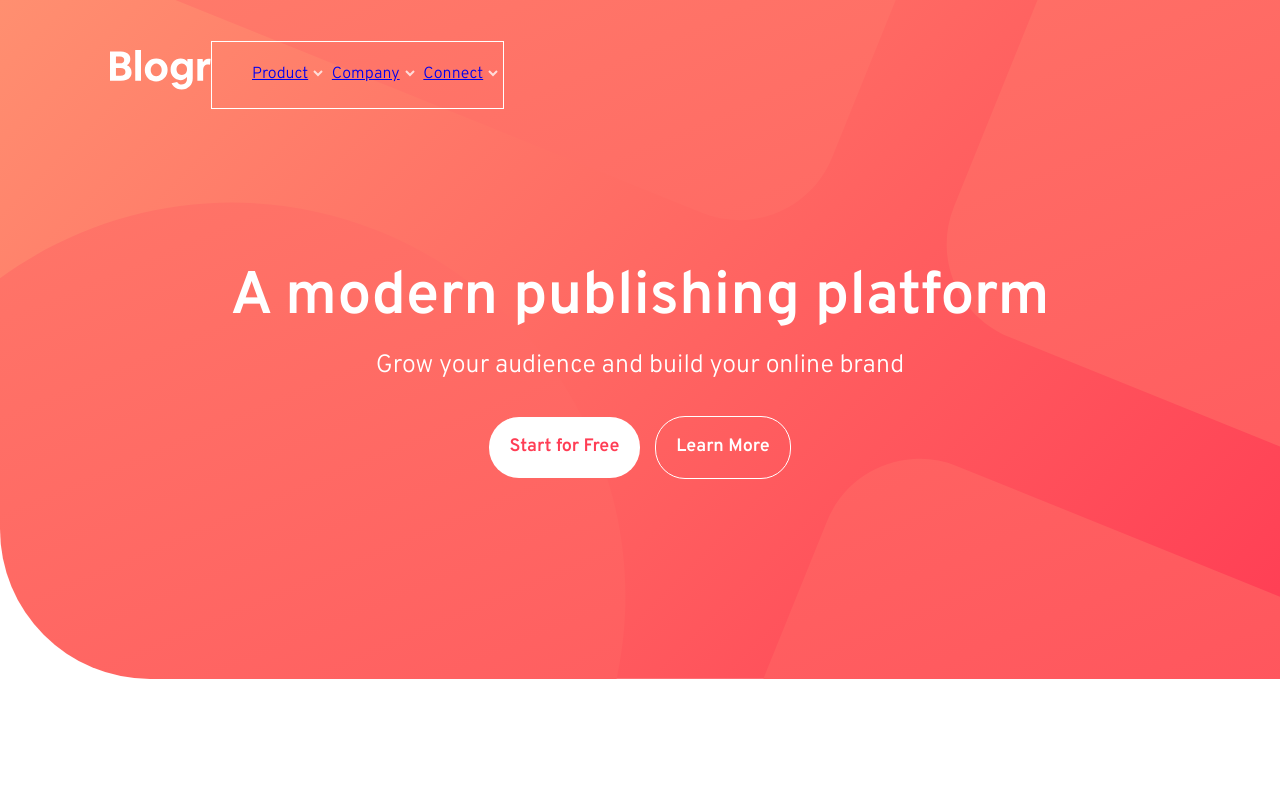
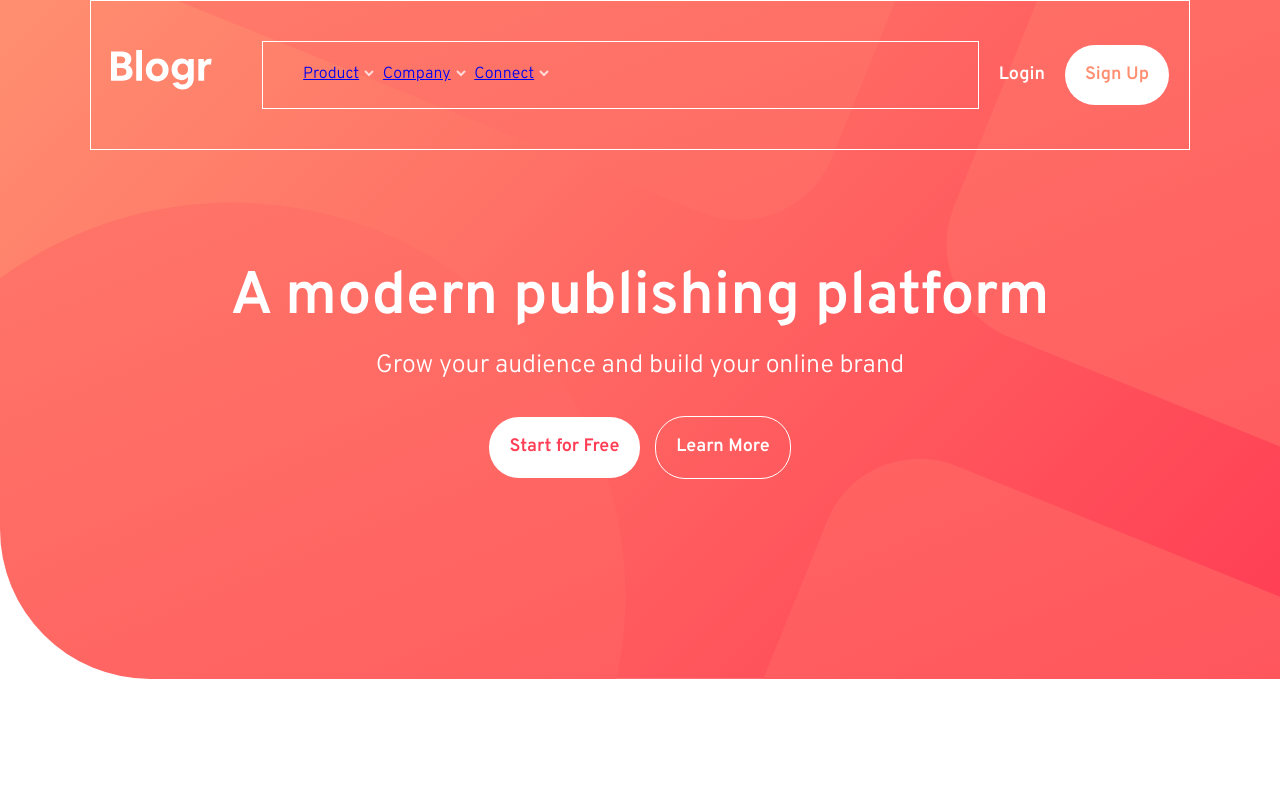
Before and after one commit to bengera/blogr, a website: page index.html in a window 1280 px wide. Shown: the top 796 px of the page. Drawn offline with Linux system fonts and the light colour scheme.

Commit message:
nav-positioning-fix

```diff
--- a/index.html
+++ b/index.html
@@ -75,6 +75,11 @@
             <li class="main-nav__item"><a href="#" class="main-nav__link">Connect</a></li>
           </ul>
         </div>
+
+        <div class="main-nav__btn-container">
+        <button class="main-nav__login">Login</button><br>
+        <button class="main-nav__sign-up">Sign Up</button>
+      </div>
         <!--Desktop NAV END-->
 
         <!--Mobile NAV-->
@@ -118,11 +123,15 @@
               Robust content management
             </h3>
             <p class="info-top__description">
-          Flexible content management enables users to easily move through posts. Increase the usability of your blog
-          by adding customized categories, sections, format, or flow. With this functionality, you’re in full control.
+              Flexible content management enables users to easily move through posts. Increase the usability of your
+              blog
+              by adding customized categories, sections, format, or flow. With this functionality, you’re in full
+              control.
             </p>
-      </div><!--text-content end-->
-    </div><!--container-end-->
+          </div>
+          <!--text-content end-->
+        </div>
+        <!--container-end-->
       </section>
 
       <section class="feature">
@@ -158,7 +167,8 @@
             </h3>
             <p class="info-bottom__description">
               Blogr is a free and open source application backed by a large community of helpful developers. It supports
-          features such as code syntax highlighting, RSS feeds, social media integration, third-party commenting tools,
+              features such as code syntax highlighting, RSS feeds, social media integration, third-party commenting
+              tools,
               and works seamlessly with Google Analytics. The architecture is clean and is relatively easy to learn.
             </p>
 
@@ -166,13 +176,16 @@
               Powerful tooling
             </h2>
             <p class="info-bottom__description">
-          Batteries included. We built a simple and straightforward CLI tool that makes customization and deployment a
+              Batteries included. We built a simple and straightforward CLI tool that makes customization and deployment
+              a
               breeze,
               but
               capable of producing even the most complicated sites.
             </p>
-      </div><!--text-content end-->
-      </div><!--info-bottom-container-end-->
+          </div>
+          <!--text-content end-->
+        </div>
+        <!--info-bottom-container-end-->
       </section>
 
 
--- a/sass/_header.scss
+++ b/sass/_header.scss
@@ -23,6 +23,9 @@
         padding: 2rem;
         max-width: 1100px;
         margin: 0 auto;
+
+
+        border: 1px solid white;
 
     }
 
@@ -105,7 +108,15 @@
 
 .main-nav {
     border: 1px solid white;
+    margin-left: 5rem;
+    @media only screen and (max-width: $bp-medium) {
+        display: none;
+    }
 
+    @media only screen and (min-width: $bp-large) {
+        flex: 1;
+
+    }
 
 
     &__list {
@@ -151,8 +162,72 @@
 
         }
 
-        &:after:hover {
+        &:after:hover {}
+    }
+
+    &__btn-container {
+        display: flex;
+        flex-direction: row;
+        // margin-left: 35rem;
+        @media only screen and (max-width: $bp-medium) {
+            display: none;
+        }
+    }
+
+    &__login,
+    &__sign-up {
+        border: 0;
+        padding: 2rem;
+        cursor: pointer;
+        border-radius: 30px;
+        font-weight: 600;
+        font-size: 1.8rem;
+
+
+    }
+
+    &__login {
+        color: $color-white;
+        background-color: transparent;
+
+        &:hover {
+            color: $color-very-dark-saturated-blue;
 
         }
+
+
     }
+
+    &__sign-up {
+        color: $color-very-light-red;
+        background-color: $color-white;
+
+
+        &:hover {
+           background-color: rgba(255, 255, 255, 0.1);
+           color: $color-white;
+
+        }
+
+
+    }
+
+
+
+
+
+
+
+
 }
+
+.logo {
+    flex: 0;
+    @media only screen and (max-width: $bp-medium) {
+        flex: 1;
+    }
+
+
+
+
+}
```
Also changed, not shown: css/style.css. Lines whose indentation alone changed are shown as unchanged.
